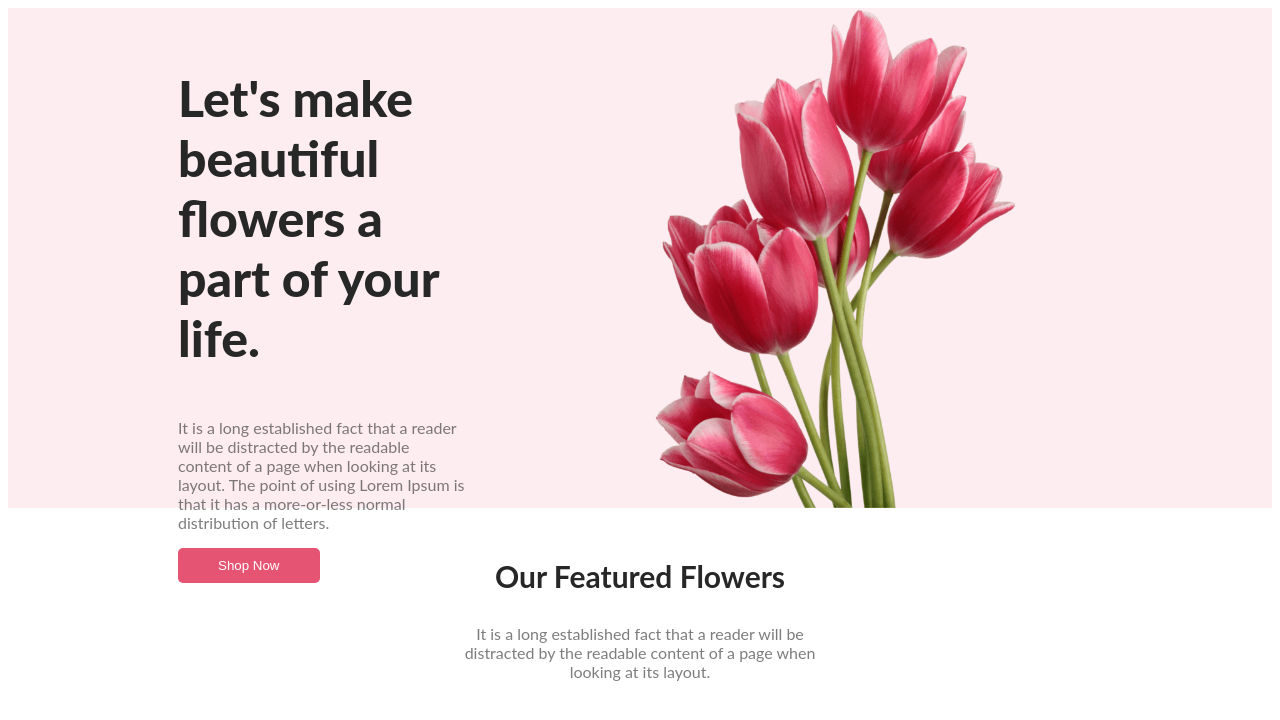
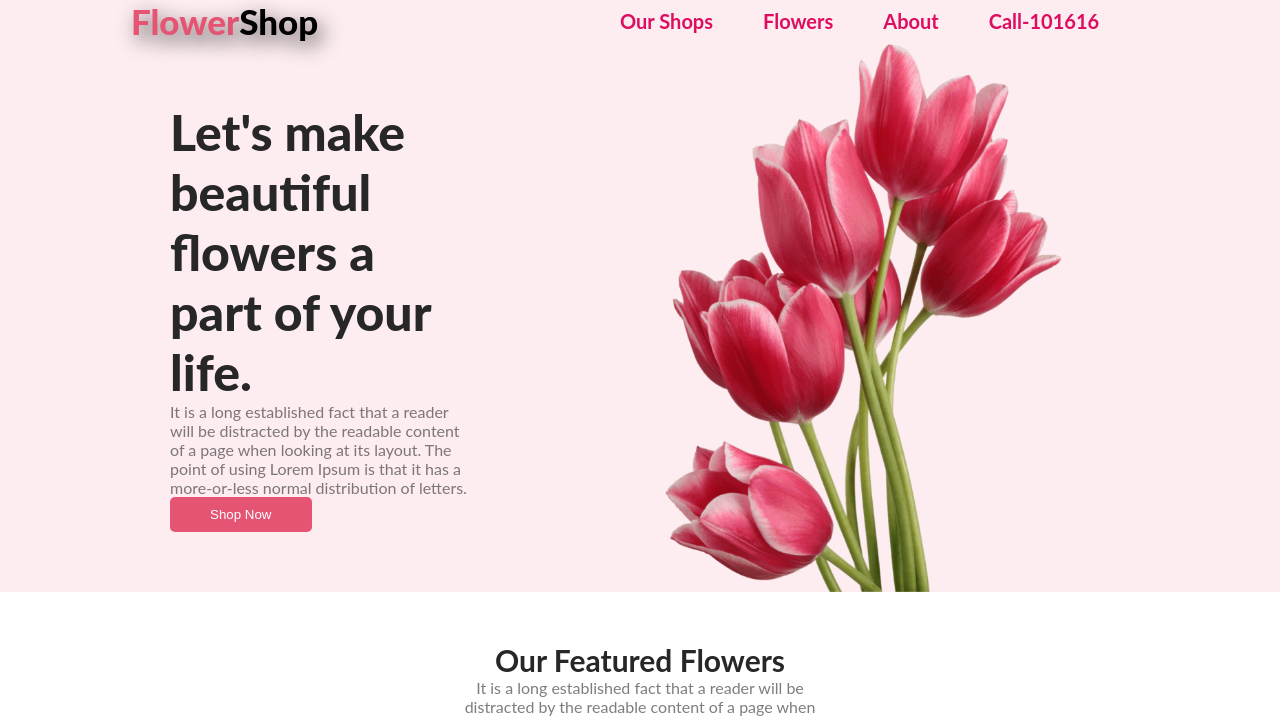
Before and after one commit to Arifur-14/flower-shop-assignment, a plain HTML site: page index.html in a window 1280 px wide. Shown: the top 720 px of the page. Drawn offline with Linux system fonts and the light colour scheme.

Commit message:
added navigation  bar

```diff
--- a/css/style.css
+++ b/css/style.css
@@ -1,17 +1,50 @@
+*{
+    margin: 0;
+}
 body {
     font-family: 'Lato', sans-serif;
 }
 
+/* nav section style */
+nav{
+    display: flex;
+    justify-content: space-around;
+    align-items: center;
+    background-color: rgba(229, 84, 115, 0.10);
+}
+.nav-title{
+    font-siZe: 35px;
+    font-weight: 800;
+    text-shadow: 5px 7px 20px #494545;
+}
+nav>ul{
+    display: flex;
+    align-items: center;
+}
+nav li{
+
+    list-style: none;
+    margin-right: 50px;
+}
+nav a{
+    color:#de0d60;
+    text-decoration: none;
+    font-size: 20px;
+    font-weight: 700;
+}
+nav a:hover{
+    color: #f25096db;
+}
 /* Header Section Style */
 .header-section {
     display: flex;
     justify-content: space-between;
     background-color: rgba(229, 84, 115, 0.10);
-    max-height: 500px;
+    max-height: 550px;
 }
 
 .header-text-content {
-    padding: 10px 170px 5px;
+    padding: 60px 170px 5px;
 }
 
 .header-title {
@@ -33,12 +66,11 @@ body {
     color: white;
 }
 
-.header-photo,
-img {
+.header-photo,img {
     max-height: 100%;
 }
 
-/* Main flower Section Style */
+/* <main> flower Section Style */
 
 .flower-section{
     padding-bottom: 100px;
@@ -109,7 +141,7 @@ h4{
 }
 
 .offer-text-content{
-    padding: 20px 0px 150px 50px;
+    padding: 90px 0px 150px 50px;
     text-align: center;
     margin-right: 150px;
     margin-left: 150px;
@@ -118,6 +150,7 @@ h4{
 .offer-section-title{
     font-size: 40px;
     text-align: center;
+    padding-bottom: 10px;
 }
 
 span{
@@ -127,7 +160,7 @@ span{
 .offer-paragraph{
     font-size: 18px;
     color: rgba(39, 39, 39, 0.60);
-
+    padding-bottom: 10px;
 }
 .flower-image{
     padding-right: 250px;
@@ -152,10 +185,12 @@ span{
     height: 300px;
     width: 250px;
 }
+
 /* Instagram Section Style */
 .instagram-section{
     margin-bottom: 100px;
 }
+
 /* Subscribe Setion Style */
 .subscribe-section{
     background-image: url('../Flower Asset/Rectangle 9.png');
@@ -164,12 +199,12 @@ span{
     margin-left: 220px;
     margin-right: 215px;
     text-align: center;
-    padding-top: 140px;
+    padding-top: 170px;
     padding-bottom: 250px;
 
 }
 input{
-    padding: 10px 250px;
+    padding: 10px 150px;
     border-radius: 5px;
     background: #FFF;
     align-items: center;
@@ -179,9 +214,10 @@ input{
     text-align: center;
     background-color: #111010;
     color:#FFF;
-    padding-top: 25px;
+    padding-top: 100px;
     height: 250px;
 }
 .footer-title{
     font-size: 40px;
+    padding-bottom: 10px;
 }
--- a/index.html
+++ b/index.html
@@ -14,6 +14,17 @@
 
 <body>
     <header>
+        <div class="nav">
+            <nav>
+                <h3 class="nav-title"><span class="text-primary">Flower</span>Shop</h3>
+                <ul>
+                    <li><a href="">Our Shops</a></li>
+                    <li><a href="">Flowers</a></li>
+                    <li><a href="">About</a></li>
+                    <li><a href=""> Call-101616</a></li>
+                </ul>
+            </nav>
+        </div>
         <div class="header-section">
             <div class="header-text-content">
                 <h3 class="header-title">Let's make beautiful flowers a part of your life.</h3>
@@ -107,11 +118,11 @@
     <footer>
         <div class="footer">
             <h3 class="footer-title"><span>Flower</span>Shop</h3>
-            <p>
+            <p style="width:500px; margin-left: 490px; padding-bottom: 10px;">
                 It is a long established fact that a reader will be distracted by the readable content of a page when
                 looking at its layout.
             </p>
-             @2020-2023, FlowerShop.com. All rights reserved.
+            <h5 style="color:rgb(88, 82, 82)">@2020-2023, FlowerShop.com. All rights reserved. </h5>
         </div>
     </footer>
 </body>
```
